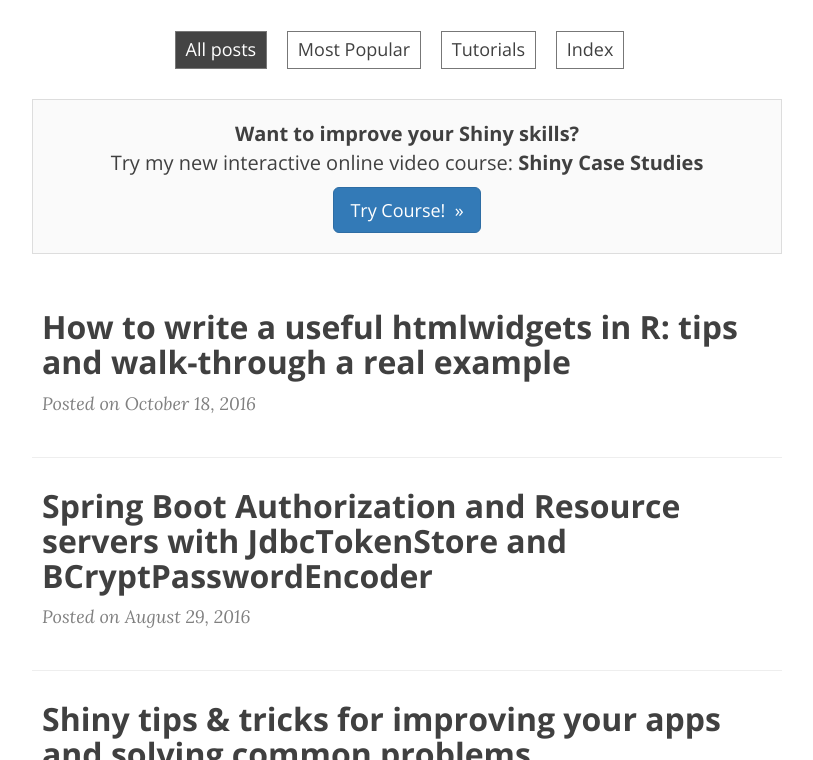
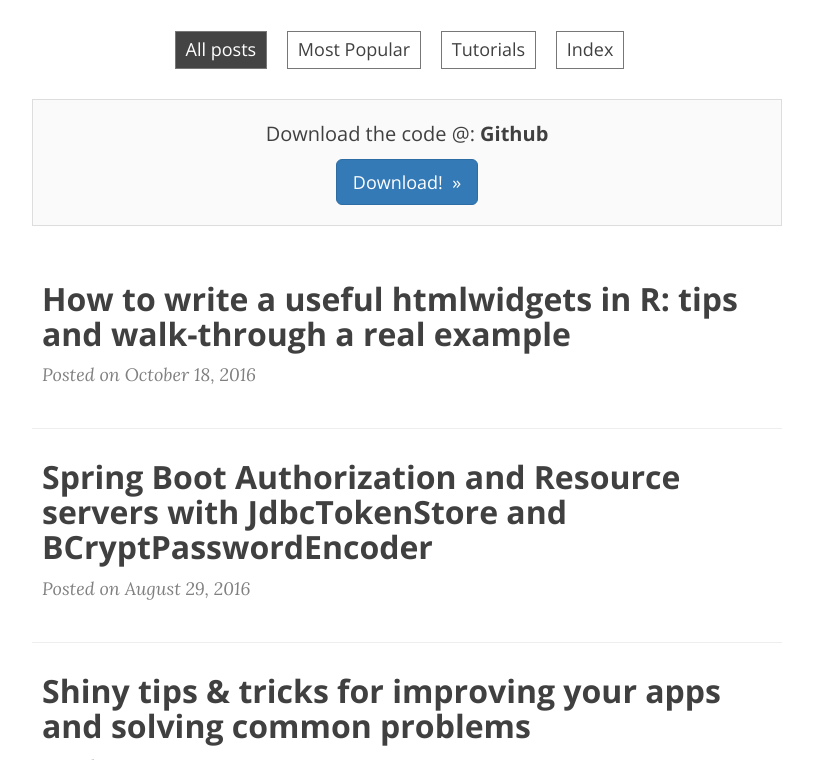
Before and after one commit to codeaches/codeaches.github.io, a Jekyll site: the page built from index.html, in a window 1280 px wide and 900 px high, scrolled down 436 px, cut to the strip 140-900 px from the top of the window. Shown: the whole strip, without its empty margins (233-1046 px from the left). Built offline with Jekyll 4.4.1, drawn with Linux system fonts in a browser that asks for light colours; nearby versions of some CDN libraries; the list of posts is cut into pages by our own code.

Commit message:
first commit

```diff
--- a/_includes/datacamp_course_promo.html
+++ b/_includes/datacamp_course_promo.html
@@ -1,9 +1,8 @@
 {% if page.datacampcourse %}
   <div id="datacamp-course-section">
-    <strong>Want to improve your Shiny skills?</strong><br/>
-    Try my new interactive online video course: <strong>Shiny Case Studies</strong><br/>
-    <a class="btn btn-primary btn-lg" href="https://www.datacamp.com/courses/building-web-applications-in-r-with-shiny-case-studies" target="_blank">
-      Try Course! &nbsp;&raquo;
+    Download the code @: <strong>Github</strong><br/>
+    <a class="btn btn-primary btn-lg" href="https://github.com/codeaches" target="_blank">
+      Download! &nbsp;&raquo;
     </a>
   </div>
 {% endif %}
```
